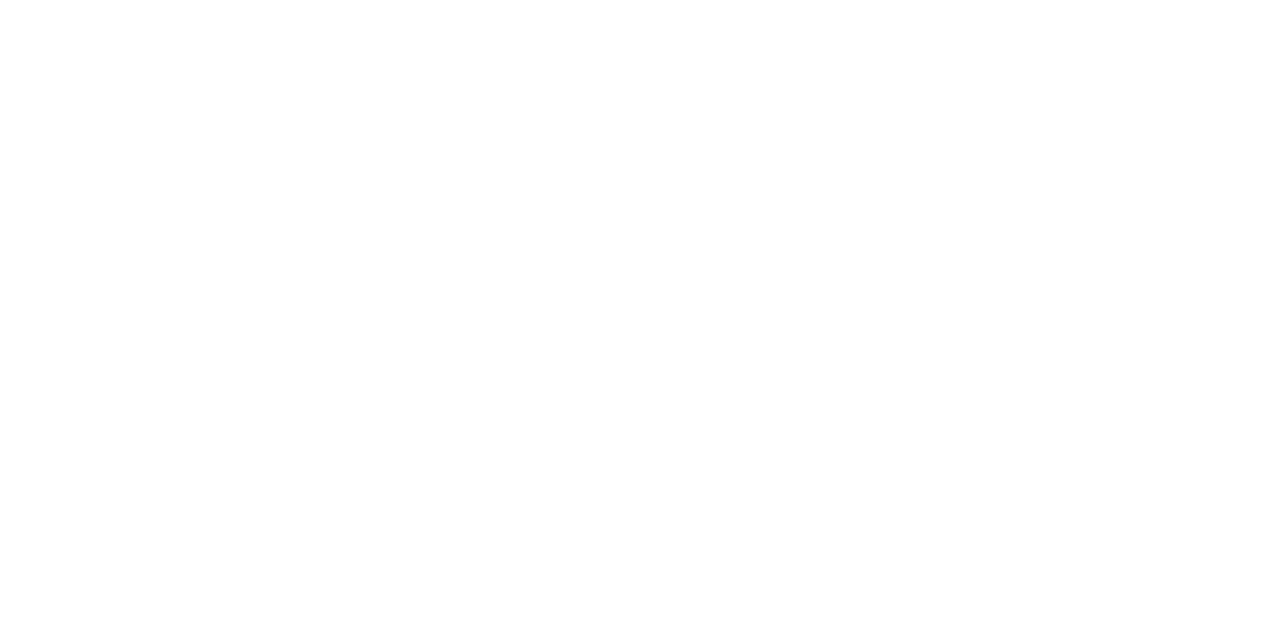
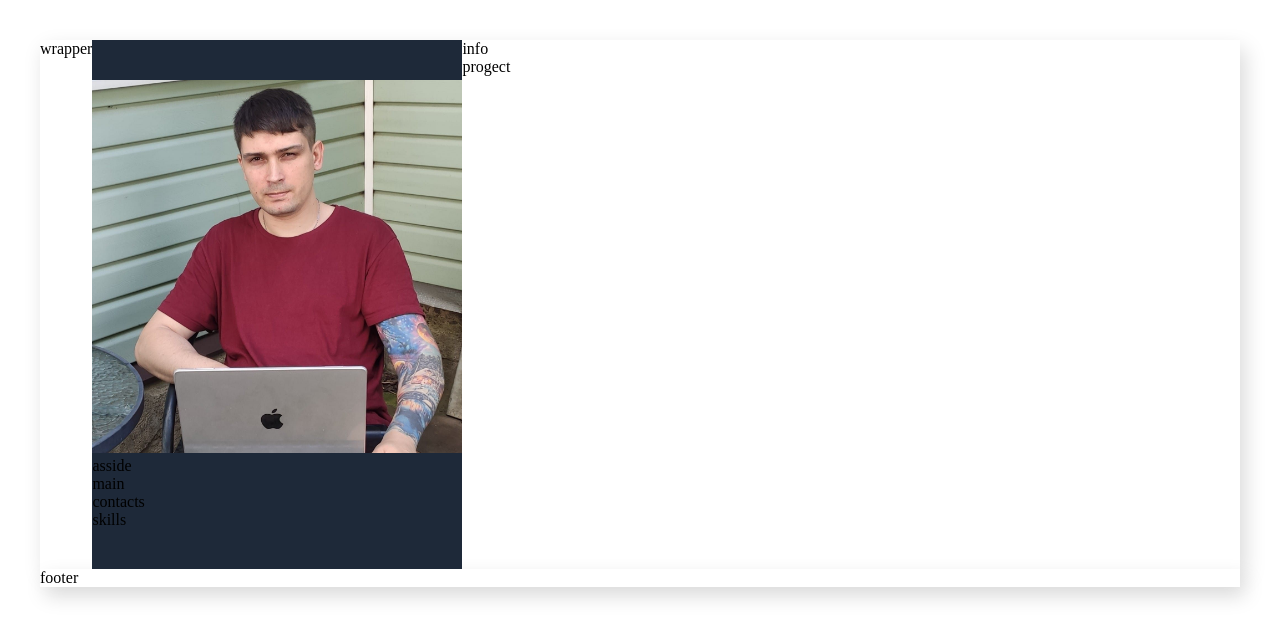
Before and after one commit to UdjenKL/CV-Frontend, a plain HTML site: page index.html in a window 1280 px wide. Drawn offline with Linux system fonts and the light colour scheme.

Commit message:
feat: add img , edit footer

```diff
--- a/index.html
+++ b/index.html
@@ -4,22 +4,30 @@
     <meta charset="UTF-8">
     <meta http-equiv="X-UA-Compatible" content="IE=edge">
     <meta name="viewport" content="width=device-width, initial-scale=1.0">
-    <link href="styles.css" rel="stylesheet">
+    <link href="styles.css" rel="stylesheet" type="text/css">
     <title>cv</title>
 </head>
 <body>
     <div class="wrapper">
+        wrapper
         <div class="aside">
+            <img class="avatar" src="./img/My_photo.jpg" alt="My photo">
+            asside
             <div class="main">
-                <div class="contacts"></div>
-                <div class="skills"></div>
+                main
+                <div class="contacts">
+                    contacts
+                </div>
+                <div class="skills">
+                    skills
+                </div>
             </div>
         </div>
         <div class="about">
-            <div class="info"></div>
-            <div class="progects"></div>
+            <div class="info">info</div>
+            <div class="progects">progect</div>
         </div>
-        <div class="footer"></div>
     </div>
+    <div class="footer">footer</div>
 </body>
 </html>
--- a/styles.css
+++ b/styles.css
@@ -0,0 +1,34 @@
+*{
+    padding: 0;
+    margin: 0;
+}
+body{
+    background: white;
+    padding-top: 40px;
+    padding-bottom: 40px;
+    padding-left: 20px;
+    padding-right: 20px;
+}
+.wrapper {
+        background: #ffffff;
+        display: flex;
+        max-width: 1200px;
+        margin: auto;
+        box-shadow: 5px 9px 20px rgba(0, 0, 0, 0.15);
+    }
+.aside {
+    background: #1e2939;
+    width: 370px;
+    padding-top: 40px;
+    padding-bottom: 40px;
+}
+.avatar{
+    width: 370px;
+}
+.footer {
+    background: #ffffff;
+    display: flex;
+    max-width: 1200px;
+    margin: auto;
+    box-shadow: 5px 9px 20px rgba(0, 0, 0, 0.15);
+}
```
Also changed, not shown: img/My_photo.jpg (added), img/rs_school_js.svg (added), 1 other file.
